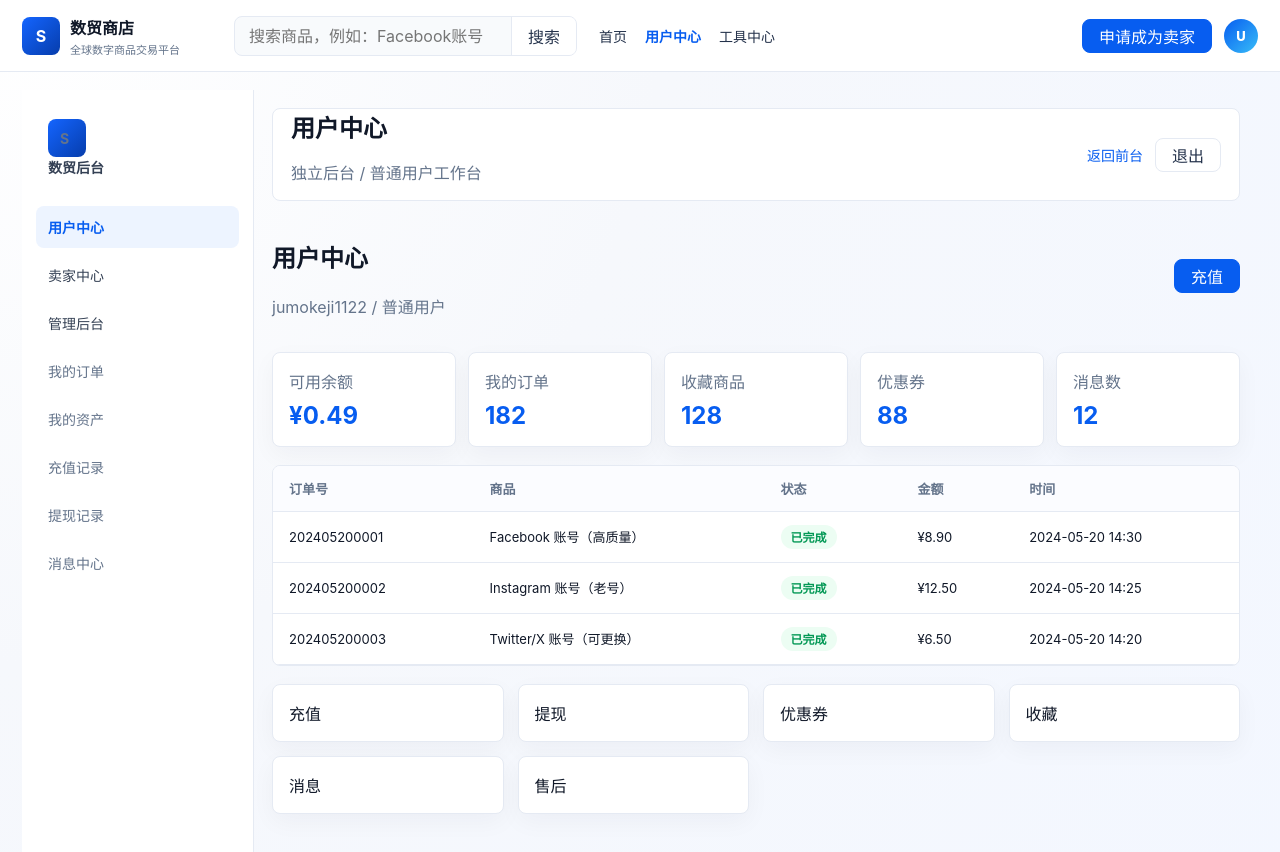
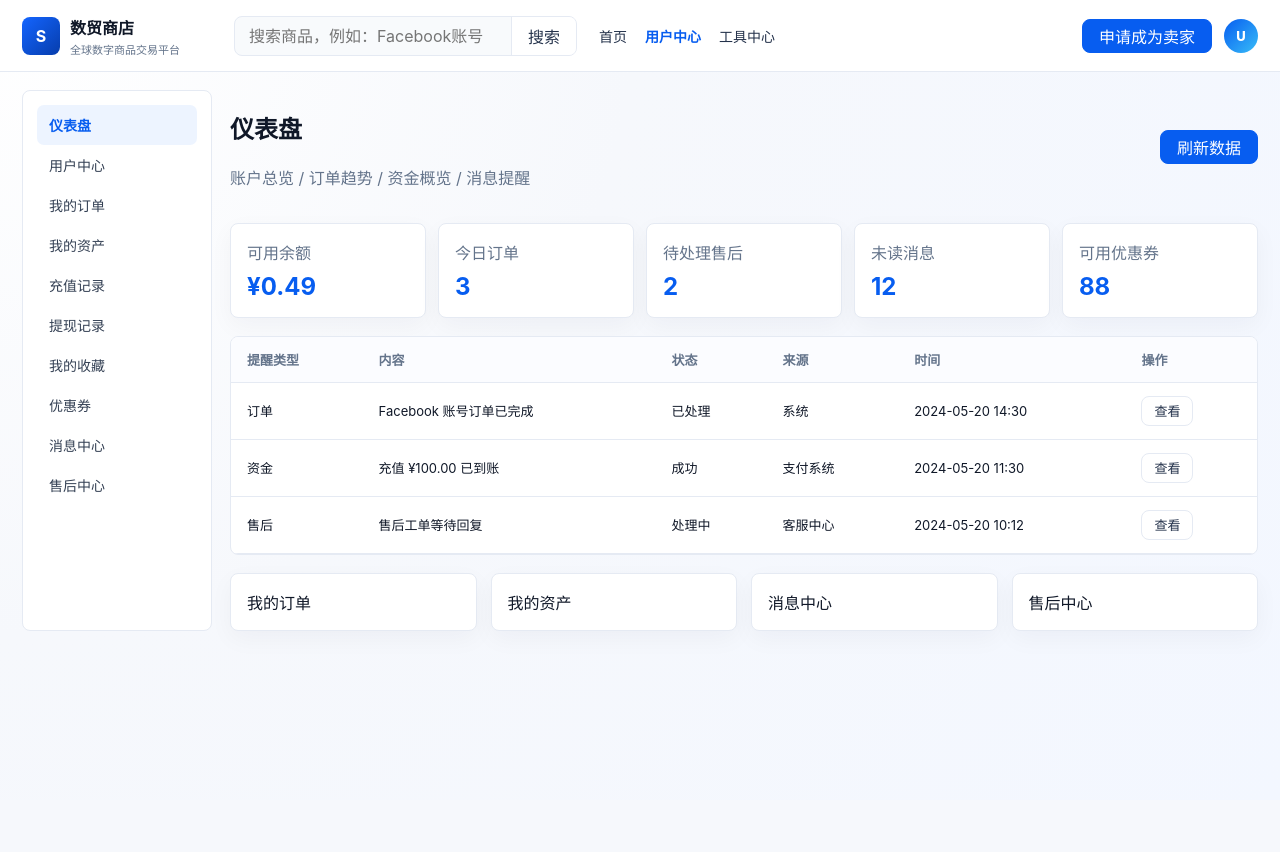
Before and after one commit to qtian149-cloud/digital-marketplace, a Vue app in the folder frontend/: page /user in a window 1280 px wide. Shown: the top 852 px of the page. After the commit the page ends 800 px from the top, so only its background shows below. Built offline with nearby package versions, Linux system fonts and the light colour scheme.

Commit message:
feat: add storefront user dashboard modules

```diff
--- a/frontend/src/views/UserCenter.vue
+++ b/frontend/src/views/UserCenter.vue
@@ -1,43 +1,28 @@
 <template>
-  <div class="console-layout">
-    <aside class="console-sidebar">
-      <router-link class="console-brand" to="/admin">
-        <span class="brand-mark">S</span>
-        <strong>数贸后台</strong>
-      </router-link>
-      <router-link to="/user" class="active">用户中心</router-link>
-      <router-link to="/seller">卖家中心</router-link>
-      <router-link to="/admin">管理后台</router-link>
-      <span>我的订单</span>
-      <span>我的资产</span>
-      <span>充值记录</span>
-      <span>提现记录</span>
-      <span>消息中心</span>
+  <div class="dashboard-layout">
+    <aside class="dashboard-menu">
+      <a
+        v-for="item in userMenus"
+        :key="item.key"
+        href="#"
+        :class="{ active: activeSection === item.key }"
+        @click.prevent="activeSection = item.key"
+      >
+        {{ item.label }}
+      </a>
     </aside>
 
-    <div class="console-content">
-      <header class="console-topbar">
-        <div>
-          <h2>用户中心</h2>
-          <p class="muted">独立后台 / 普通用户工作台</p>
-        </div>
-        <div class="console-actions">
-          <router-link to="/">返回前台</router-link>
-          <button class="el-button" @click="logout">退出</button>
-        </div>
-      </header>
-
-      <div class="page-grid">
+    <div class="page-grid">
       <section class="section-head">
         <div>
-          <h2>用户中心</h2>
-          <p class="muted">jumokeji1122 / 普通用户</p>
+          <h2>{{ currentMenu.label }}</h2>
+          <p class="muted">{{ currentMenu.description }}</p>
         </div>
-        <el-button type="primary">充值</el-button>
+        <el-button type="primary">{{ currentMenu.action }}</el-button>
       </section>
 
       <section class="stat-grid">
-        <el-card v-for="item in stats" :key="item.label" class="metric-card" shadow="never">
+        <el-card v-for="item in currentMenu.cards" :key="item.label" class="metric-card" shadow="never">
           <span class="muted">{{ item.label }}</span>
           <div class="metric-value">{{ item.value }}</div>
         </el-card>
@@ -47,56 +32,233 @@
         <table class="mini-table">
           <thead>
             <tr>
-              <th>订单号</th>
-              <th>商品</th>
-              <th>状态</th>
-              <th>金额</th>
-              <th>时间</th>
+              <th v-for="column in currentMenu.columns" :key="column">{{ column }}</th>
+              <th>操作</th>
             </tr>
           </thead>
           <tbody>
-            <tr v-for="order in orders" :key="order.no">
-              <td>{{ order.no }}</td>
-              <td>{{ order.product }}</td>
-              <td><el-tag type="success" size="small">已完成</el-tag></td>
-              <td>{{ order.amount }}</td>
-              <td>{{ order.time }}</td>
+            <tr v-for="row in currentMenu.rows" :key="row.id">
+              <td v-for="value in row.values" :key="value">{{ value }}</td>
+              <td><el-button size="small">查看</el-button></td>
             </tr>
           </tbody>
         </table>
       </section>
 
       <section class="card-grid">
-        <el-card v-for="item in quickActions" :key="item" shadow="never">{{ item }}</el-card>
+        <el-card v-for="item in currentMenu.quickActions" :key="item" shadow="never">{{ item }}</el-card>
       </section>
-      </div>
     </div>
   </div>
 </template>
 
 <script setup lang="ts">
-import { useRouter } from 'vue-router'
+import { computed, ref } from 'vue'
 
-const router = useRouter()
+const activeSection = ref('dashboard')
 
-const logout = () => {
-  localStorage.removeItem('dm_console_session')
-  router.push('/dj-e0c41416b5a1/login')
-}
-
-const stats = [
-  { label: '可用余额', value: '¥0.49' },
-  { label: '我的订单', value: '182' },
-  { label: '收藏商品', value: '128' },
-  { label: '优惠券', value: '88' },
-  { label: '消息数', value: '12' },
+const userMenus = [
+  {
+    key: 'dashboard',
+    label: '仪表盘',
+    description: '账户总览 / 订单趋势 / 资金概览 / 消息提醒',
+    action: '刷新数据',
+    cards: [
+      { label: '可用余额', value: '¥0.49' },
+      { label: '今日订单', value: '3' },
+      { label: '待处理售后', value: '2' },
+      { label: '未读消息', value: '12' },
+      { label: '可用优惠券', value: '88' },
+    ],
+    columns: ['提醒类型', '内容', '状态', '来源', '时间'],
+    rows: [
+      { id: 'dash_001', values: ['订单', 'Facebook 账号订单已完成', '已处理', '系统', '2024-05-20 14:30'] },
+      { id: 'dash_002', values: ['资金', '充值 ¥100.00 已到账', '成功', '支付系统', '2024-05-20 11:30'] },
+      { id: 'dash_003', values: ['售后', '售后工单等待回复', '处理中', '客服中心', '2024-05-20 10:12'] },
+    ],
+    quickActions: ['我的订单', '我的资产', '消息中心', '售后中心'],
+  },
+  {
+    key: 'profile',
+    label: '用户中心',
+    description: 'jumokeji1122 / 普通用户 / 账号资料与会员信息',
+    action: '编辑资料',
+    cards: [
+      { label: '用户等级', value: '普通用户' },
+      { label: '账号状态', value: '正常' },
+      { label: '绑定邮箱', value: '已绑定' },
+      { label: '实名状态', value: '未认证' },
+      { label: '安全等级', value: '中' },
+    ],
+    columns: ['资料项', '当前值', '状态', '可修改', '更新时间'],
+    rows: [
+      { id: 'profile_001', values: ['用户名', 'jumokeji1122', '正常', '可修改', '2024-05-20'] },
+      { id: 'profile_002', values: ['邮箱', '已绑定', '正常', '可换绑', '2024-05-18'] },
+      { id: 'profile_003', values: ['登录密码', '已设置', '正常', '可修改', '2024-05-16'] },
+    ],
+    quickActions: ['编辑资料', '修改密码', '安全设置', '通知设置'],
+  },
+  {
+    key: 'orders',
+    label: '我的订单',
+    description: '查看购买记录、订单状态、发货内容与售后入口',
+    action: '搜索订单',
+    cards: [
+      { label: '全部订单', value: '182' },
+      { label: '待支付', value: '3' },
+      { label: '已完成', value: '168' },
+      { label: '售后中', value: '2' },
+      { label: '已取消', value: '9' },
+    ],
+    columns: ['订单号', '商品', '订单状态', '金额', '发货状态'],
+    rows: [
+      { id: 'order_a', values: ['202405200001', 'Facebook 账号（高质量）', '已完成', '¥8.90', '已发货'] },
+      { id: 'order_b', values: ['202405200002', 'Instagram 账号（老号）', '已完成', '¥12.50', '已发货'] },
+      { id: 'order_c', values: ['202405200003', 'Twitter/X 账号（可更换）', '售后中', '¥6.50', '已发货'] },
+    ],
+    quickActions: ['订单详情', '查看发货', '申请售后', '再次购买'],
+  },
+  {
+    key: 'assets',
+    label: '我的资产',
+    description: '余额、冻结金额、资金流水和优惠权益',
+    action: '查看流水',
+    cards: [
+      { label: '可用余额', value: '¥0.49' },
+      { label: '冻结余额', value: '¥0.00' },
+      { label: '累计充值', value: '¥2,680.00' },
+      { label: '累计消费', value: '¥2,156.50' },
+      { label: '优惠券', value: '88' },
+    ],
+    columns: ['流水号', '类型', '金额', '状态', '时间'],
+    rows: [
+      { id: 'asset_001', values: ['A20240520001', '余额支付', '-¥8.90', '成功', '2024-05-20 14:30'] },
+      { id: 'asset_002', values: ['A20240519001', '充值', '+¥100.00', '成功', '2024-05-19 18:20'] },
+      { id: 'asset_003', values: ['A20240518001', '退款', '+¥6.50', '成功', '2024-05-18 10:15'] },
+    ],
+    quickActions: ['充值', '提现', '资金流水', '优惠券'],
+  },
+  {
+    key: 'recharge',
+    label: '充值记录',
+    description: '查看充值订单、支付通道和到账状态',
+    action: '立即充值',
+    cards: [
+      { label: '充值次数', value: '26' },
+      { label: '累计充值', value: '¥2,680.00' },
+      { label: '今日充值', value: '¥100.00' },
+      { label: '处理中', value: '1' },
+      { label: '失败记录', value: '0' },
+    ],
+    columns: ['充值单号', '支付方式', '金额', '状态', '时间'],
+    rows: [
+      { id: 'recharge_001', values: ['R20240520001', '余额充值', '¥100.00', '成功', '2024-05-20 11:30'] },
+      { id: 'recharge_002', values: ['R20240519001', 'USDT', '¥300.00', '成功', '2024-05-19 09:12'] },
+      { id: 'recharge_003', values: ['R20240518001', '余额充值', '¥50.00', '成功', '2024-05-18 21:40'] },
+    ],
+    quickActions: ['余额充值', 'USDT充值', '查看到账', '联系客服'],
+  },
+  {
+    key: 'withdraw',
+    label: '提现记录',
+    description: '查看提现申请、手续费、审核和到账记录',
+    action: '申请提现',
+    cards: [
+      { label: '可提现余额', value: '¥0.49' },
+      { label: '提现次数', value: '8' },
+      { label: '固定手续费', value: '¥16' },
+      { label: '审核中', value: '0' },
+      { label: '已到账', value: '8' },
+    ],
+    columns: ['提现单号', '金额', '手续费', '状态', '时间'],
+    rows: [
+      { id: 'withdraw_001', values: ['W20240515001', '¥200.00', '¥16.00', '已到账', '2024-05-15 12:30'] },
+      { id: 'withdraw_002', values: ['W20240508001', '¥180.00', '¥16.00', '已到账', '2024-05-08 17:10'] },
+      { id: 'withdraw_003', values: ['W20240501001', '¥120.00', '¥16.00', '已到账', '2024-05-01 10:05'] },
+    ],
+    quickActions: ['申请提现', '绑定账户', '查看规则', '提现客服'],
+  },
+  {
+    key: 'favorites',
+    label: '我的收藏',
+    description: '收藏商品、常用工具和店铺关注',
+    action: '管理收藏',
+    cards: [
+      { label: '收藏商品', value: '128' },
+      { label: '关注店铺', value: '16' },
+      { label: '常用工具', value: '9' },
+      { label: '降价提醒', value: '5' },
+      { label: '失效收藏', value: '2' },
+    ],
+    columns: ['名称', '分类', '价格', '状态', '收藏时间'],
+    rows: [
+      { id: 'fav_001', values: ['Instagram 账号（老号）', '商品', '¥12.50', '在售', '2024-05-20'] },
+      { id: 'fav_002', values: ['2FA 生成', '工具', '免费', '可用', '2024-05-19'] },
+      { id: 'fav_003', values: ['TG 获取验证码', '工具', '¥0.50', '可用', '2024-05-18'] },
+    ],
+    quickActions: ['取消收藏', '加入购物车', '查看店铺', '降价提醒'],
+  },
+  {
+    key: 'coupons',
+    label: '优惠券',
+    description: '查看可用、已用和过期优惠券',
+    action: '领取优惠券',
+    cards: [
+      { label: '可用优惠券', value: '88' },
+      { label: '即将过期', value: '6' },
+      { label: '已使用', value: '39' },
+      { label: '已过期', value: '12' },
+      { label: '累计优惠', value: '¥620.00' },
+    ],
+    columns: ['优惠券', '门槛', '面额', '状态', '有效期'],
+    rows: [
+      { id: 'coupon_001', values: ['新用户券', '满50可用', '¥5', '可用', '2024-06-20'] },
+      { id: 'coupon_002', values: ['工具券', '无门槛', '¥1', '可用', '2024-06-10'] },
+      { id: 'coupon_003', values: ['商品券', '满100可用', '¥10', '即将过期', '2024-05-30'] },
+    ],
+    quickActions: ['立即使用', '领取更多', '查看规则', '分享优惠'],
+  },
+  {
+    key: 'messages',
+    label: '消息中心',
+    description: '系统通知、订单通知、售后通知和活动消息',
+    action: '全部已读',
+    cards: [
+      { label: '未读消息', value: '12' },
+      { label: '订单通知', value: '5' },
+      { label: '售后通知', value: '2' },
+      { label: '活动消息', value: '3' },
+      { label: '系统通知', value: '2' },
+    ],
+    columns: ['类型', '标题', '状态', '来源', '时间'],
+    rows: [
+      { id: 'msg_001', values: ['订单', '订单已完成', '未读', '系统', '2024-05-20 14:30'] },
+      { id: 'msg_002', values: ['售后', '售后工单已回复', '未读', '客服', '2024-05-20 13:22'] },
+      { id: 'msg_003', values: ['活动', '工具中心优惠活动', '已读', '平台', '2024-05-19 09:12'] },
+    ],
+    quickActions: ['查看消息', '全部已读', '删除消息', '通知设置'],
+  },
+  {
+    key: 'service',
+    label: '售后中心',
+    description: '售后申请、工单回复、AI 客服和人工客服',
+    action: '提交售后',
+    cards: [
+      { label: '售后工单', value: '6' },
+      { label: '处理中', value: '2' },
+      { label: '已完成', value: '4' },
+      { label: 'AI回复', value: '18' },
+      { label: '人工介入', value: '1' },
+    ],
+    columns: ['工单号', '问题类型', '订单', '状态', '时间'],
+    rows: [
+      { id: 'ticket_001', values: ['S20240520001', '发货问题', '202405200003', '处理中', '2024-05-20 14:30'] },
+      { id: 'ticket_002', values: ['S20240518001', '登录问题', '202405180005', '已完成', '2024-05-18 11:20'] },
+      { id: 'ticket_003', values: ['S20240516001', '退款咨询', '202405160002', '已完成', '2024-05-16 16:10'] },
+    ],
+    quickActions: ['AI客服', '人工客服', '提交工单', '售后规则'],
+  },
 ]
 
-const orders = [
-  { no: '202405200001', product: 'Facebook 账号（高质量）', amount: '¥8.90', time: '2024-05-20 14:30' },
-  { no: '202405200002', product: 'Instagram 账号（老号）', amount: '¥12.50', time: '2024-05-20 14:25' },
-  { no: '202405200003', product: 'Twitter/X 账号（可更换）', amount: '¥6.50', time: '2024-05-20 14:20' },
-]
-
-const quickActions = ['充值', '提现', '优惠券', '收藏', '消息', '售后']
+const currentMenu = computed(() => userMenus.find((item) => item.key === activeSection.value) ?? userMenus[0])
 </script>
```
